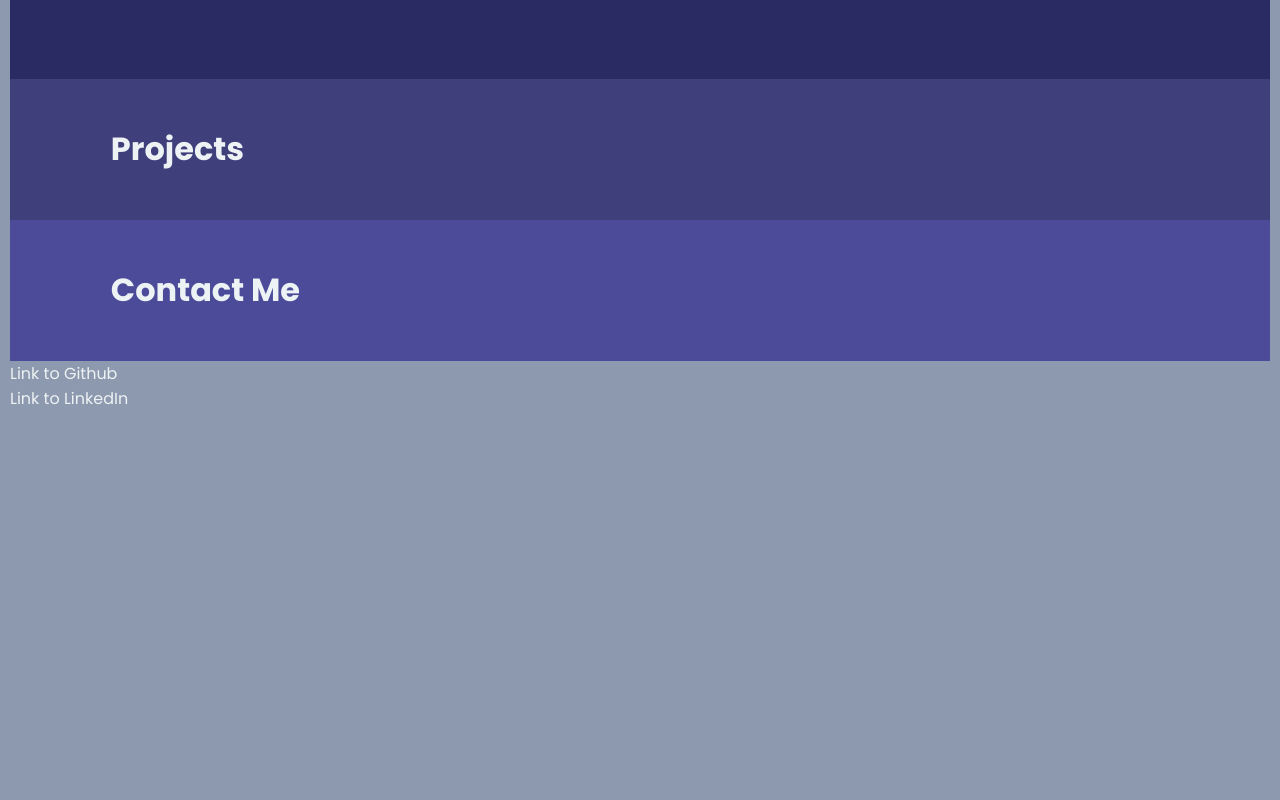
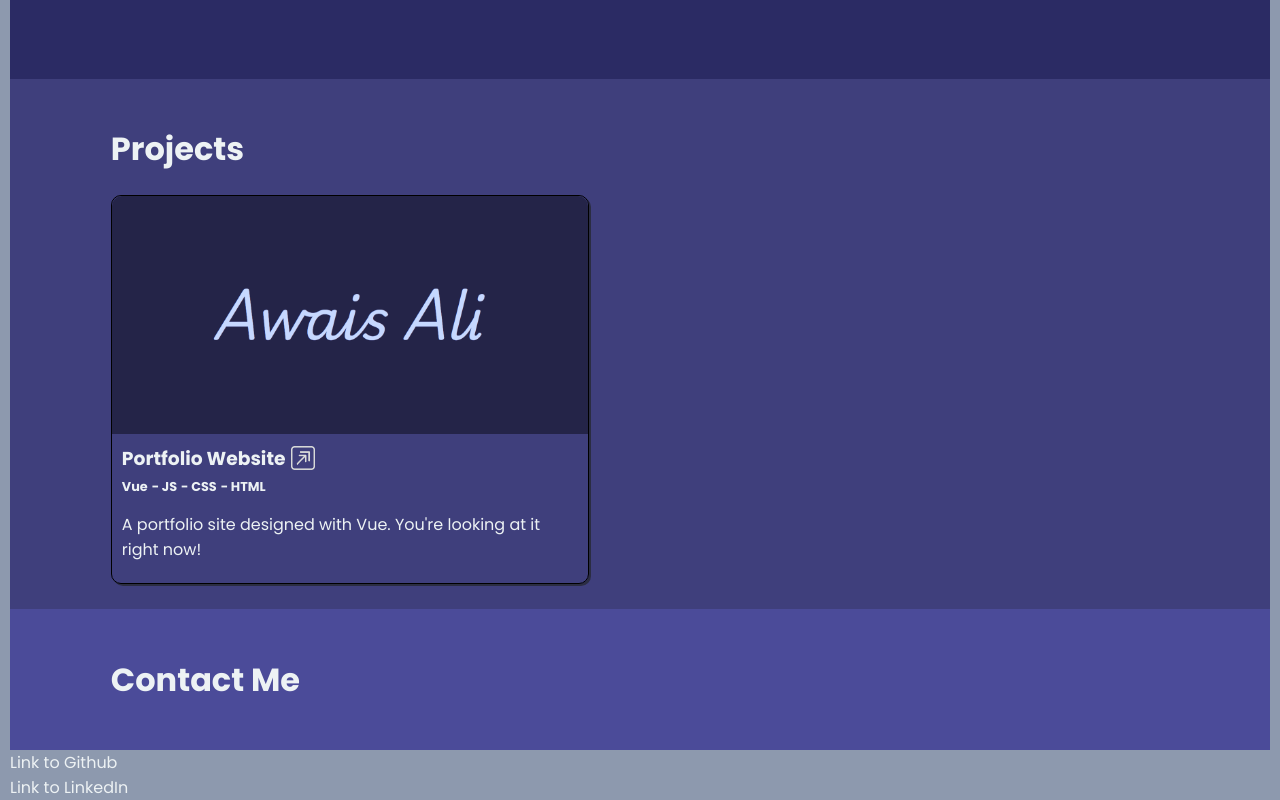
Before and after one commit to Archimedyz/portfolio-site, a Vue app: page / in a window 1280 px wide. Shown: the part 1529-2329 px from the top of the page. Before the commit the page ends 1940 px from the top, so only its background shows below. Built offline with nearby package versions, Linux system fonts and the light colour scheme; a web font is replaced by a local one.

Commit message:
Add content to Projects section.
Add image for portfolio site project.
Add image for open link icon.
Add component ProjCard to display different projects.
Add one project to Projects section.

```diff
--- /dev/null
+++ b/src/components/ProjCard.vue
@@ -0,0 +1,87 @@
+<script setup>
+import { ref } from 'vue';
+
+const props = defineProps([
+    'title', 'description', 'projectTech', 'imageFileName', 'link'
+])
+
+</script>
+
+<template>
+    <div class='project-card'>
+        <div class="project-img">
+            <img :src="'/assets/' + props.imageFileName" alt="project image"/>
+        </div>
+        <div class="project-info-div">
+            <div class="project-title-div">
+                <h3 class="project-title">{{ props.title }}</h3>
+                <a :href="props.link">
+                    <img
+                        class="go-to-img"
+                        src="/assets/icons/open-link.png"
+                        alt="go to project"
+                    />
+                </a>
+            </div>
+            <div class="project-technologies">
+                <span v-for="(tech, i) in props.projectTech" class="tech-item">
+                    {{ (i > 0 ? '- ' : '') + tech }}
+                </span>
+            </div>
+            <div class="project-description">
+                <p class="description">
+                    {{ props.description }}
+                </p>
+            </div>
+        </div>
+    </div>
+</template>
+
+<style scoped>
+.project-card {
+    border-radius: 10px;
+    border: 1px solid black;
+    box-shadow: var(--color-dark) 2px 2px;
+}
+
+.project-img {
+    border-top-left-radius: inherit;
+    border-top-right-radius: inherit;
+    width: 100%;
+}
+
+.project-img > img {
+    border-top-left-radius: inherit;
+    border-top-right-radius: inherit;
+    width: 100%;
+}
+
+.project-info-div {
+    padding: 5px 10px;
+}
+
+.project-title-div{
+    width: 100%;
+    display: block;
+}
+
+.project-title {
+    display: inline-block;
+    vertical-align: middle;
+    margin: 5px 5px 5px 0;
+}
+
+.go-to-img {
+    height: 24px;
+    vertical-align: middle;
+    display: inline-block;
+}
+
+.tech-item {
+    margin-right: 4px;
+    font-size: 0.8rem;
+    font-weight: bold;
+}
+
+
+</style>
--- a/src/components/Projects.vue
+++ b/src/components/Projects.vue
@@ -1,11 +1,20 @@
 <script setup>
-
+import ProjCard from './ProjCard.vue';
 </script>
 
 <template>
 <div id="projects">
     <div class="section-content">
         <h1>Projects</h1>
+        <div class="project-cards">
+            <ProjCard
+                title="Portfolio Website"
+                description="A portfolio site designed with Vue. You're looking at it right now!"
+                :projectTech="['Vue', 'JS', 'CSS', 'HTML']"
+                imageFileName="proj-portfolio-site.png"
+                link="/"
+            />
+        </div>
     </div>
 </div>
 </template>
@@ -15,4 +24,9 @@
     background-color: var(--color-quaternary);
     width: 100%;
 }
+
+.project-cards > * {
+    max-width: 45%;
+    margin-right: 10%;
+}
 </style>
```
Also changed, not shown: assets/icons/open-link.png (added), assets/proj-portfolio-site.png (added).
